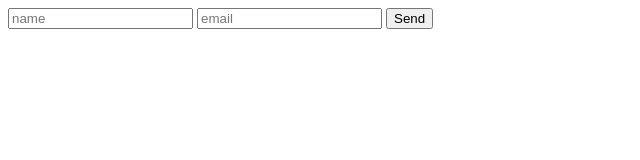
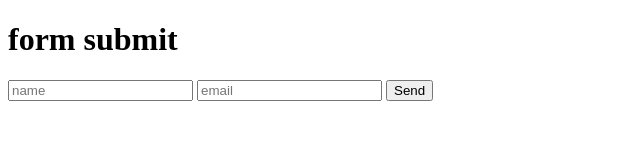
Before and after one commit to parulShingade/contectme, a plain HTML site: page index.html in a window 1280 px wide. Shown: the whole page, without its empty margins (0-640 px from the left). Drawn offline with Linux system fonts and the light colour scheme.

Commit message:
Update index.html
Signed-off-by: parulShingade <123290135+parulShingade@users.noreply.github.com>

```diff
--- a/index.html
+++ b/index.html
@@ -9,6 +9,7 @@
 <body>
  <div>
 <form action="https://formsubmit.co/54da1010c67bcfa116050507ac3e4380" method="POST">
+    <h1>form submit</h1>
      <input type="text" name="name"  placeholder= "name" required>
      <input type="email" name="email" placeholder="email" required>
      <button type="submit">Send</button>
```
